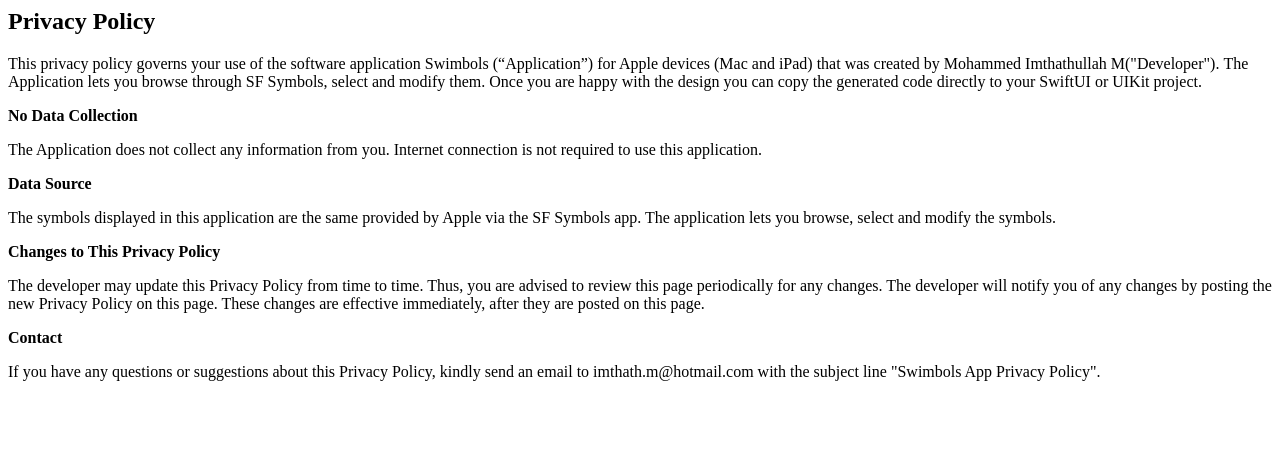
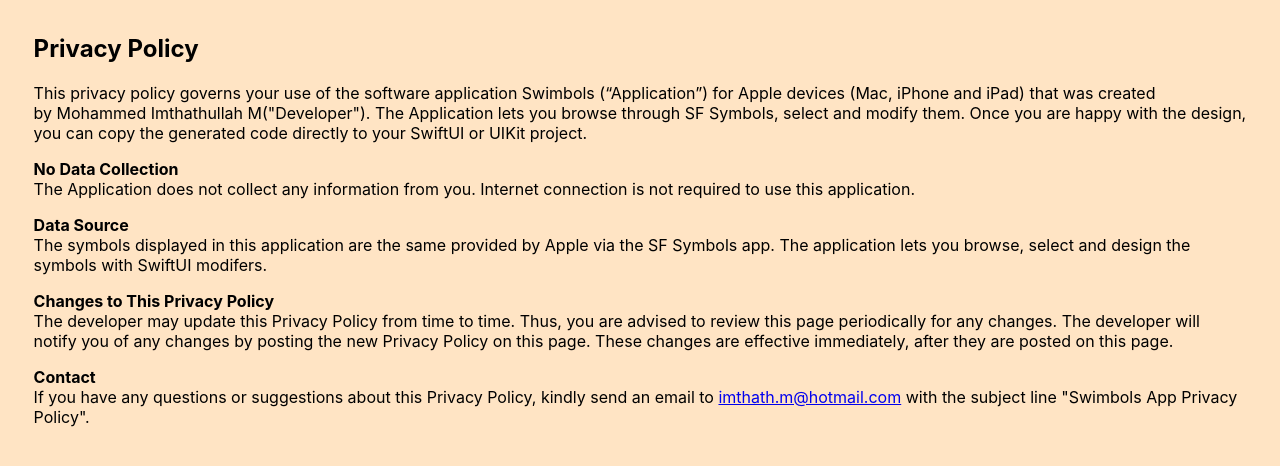
Before and after one commit to imthath-m/swimbols, a plain HTML site: page index.html in a window 1280 px wide. Drawn offline with Linux system fonts and the light colour scheme.

Commit message:
add style to body

```diff
--- a/index.html
+++ b/index.html
@@ -1,21 +1,28 @@
 <html>
+    <style>
+        body {
+            padding: 2%;
+            background-color: bisque;
+            font-family: -apple-system, BlinkMacSystemFont, 'Segoe UI', Roboto, Oxygen, Ubuntu, Cantarell, 'Open Sans', 'Helvetica Neue', sans-serif;
+        }
+    </style>
 <body>
-<h2>Privacy Policy</h2>
 
-<p>This privacy policy governs your use of the software application Swimbols (“Application”) for Apple devices (Mac and iPad) that was created by Mohammed Imthathullah M("Developer"). The Application lets you browse through SF Symbols, select and modify them. Once you are happy with the design you can copy the generated code directly to your SwiftUI or UIKit project.</p>
 
-<p><strong>No Data Collection</strong></p>
-<p>The Application does not collect any information from you. Internet connection is not required to use this application. </p>
+<p> <h2>Privacy Policy</h2> This privacy policy governs your use of the software application Swimbols (“Application”) for Apple devices (Mac, iPhone and iPad) that was created by Mohammed Imthathullah M("Developer"). The Application lets you browse through SF Symbols, select and modify them. Once you are happy with the design, you can copy the generated code directly to your SwiftUI or UIKit project.<br></p>
 
-<p><strong>Data Source</Source></strong></p>
-<p>The symbols displayed in this application are the same provided by Apple via the SF Symbols app. The application lets you browse, select and modify the symbols.</p>
+<!-- <p></p> -->
+<p><strong>No Data Collection</strong><br>The Application does not collect any information from you. Internet connection is not required to use this application. </p>
 
-<p><strong>Changes to This Privacy Policy</strong></p>
-<p>The developer may update this Privacy Policy from time to time. Thus, you are advised to review this page
+<!-- <p></p> -->
+<p><strong>Data Source</Source></strong><br>The symbols displayed in this application are the same provided by Apple via the SF Symbols app. The application lets you browse, select and design the symbols with SwiftUI modifers.</p>
+
+<!-- <p></p> -->
+<p><strong>Changes to This Privacy Policy</strong><br>The developer may update this Privacy Policy from time to time. Thus, you are advised to review this page
     periodically for any changes. The developer will notify you of any changes by posting the new Privacy Policy
     on this page. These changes are effective immediately, after they are posted on this page.</p>
 
-<p><strong>Contact</strong></p>
-<p>If you have any questions or suggestions about this Privacy Policy, kindly send an email to imthath.m@hotmail.com with the subject line "Swimbols App Privacy Policy".</p>
+<!-- <p></p> -->
+<p><strong>Contact</strong><br>If you have any questions or suggestions about this Privacy Policy, kindly send an email to <a href="mailto:imthath.m@hotmail.com">imthath.m@hotmail.com</a> with the subject line "Swimbols App Privacy Policy".</p>
 </body>
 </html>
```
